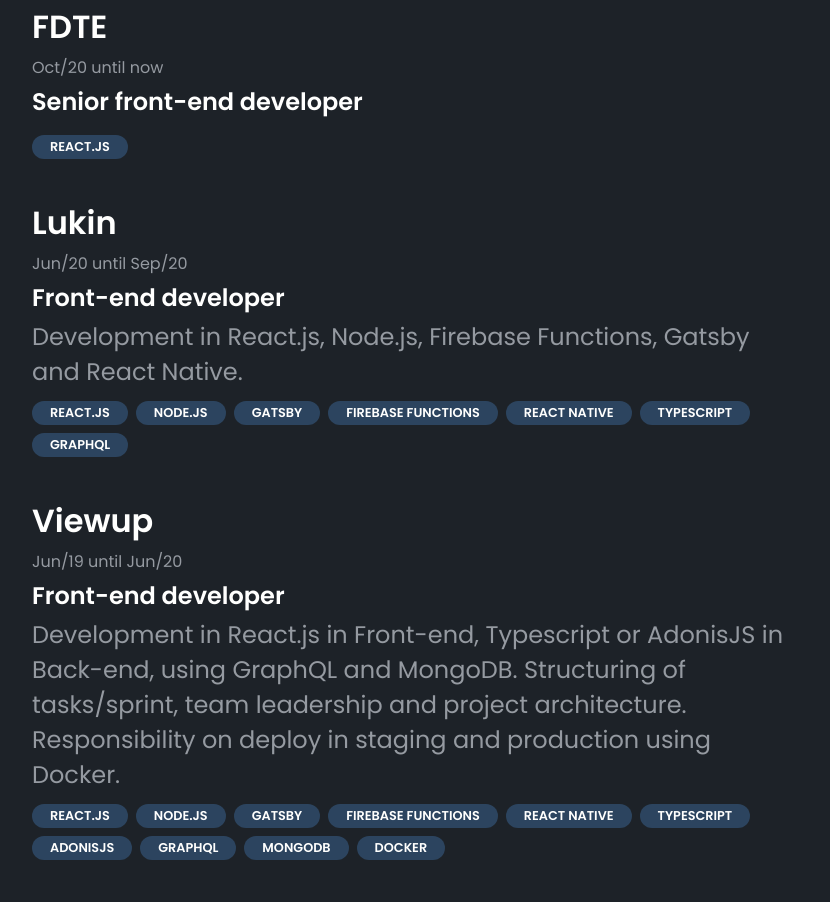
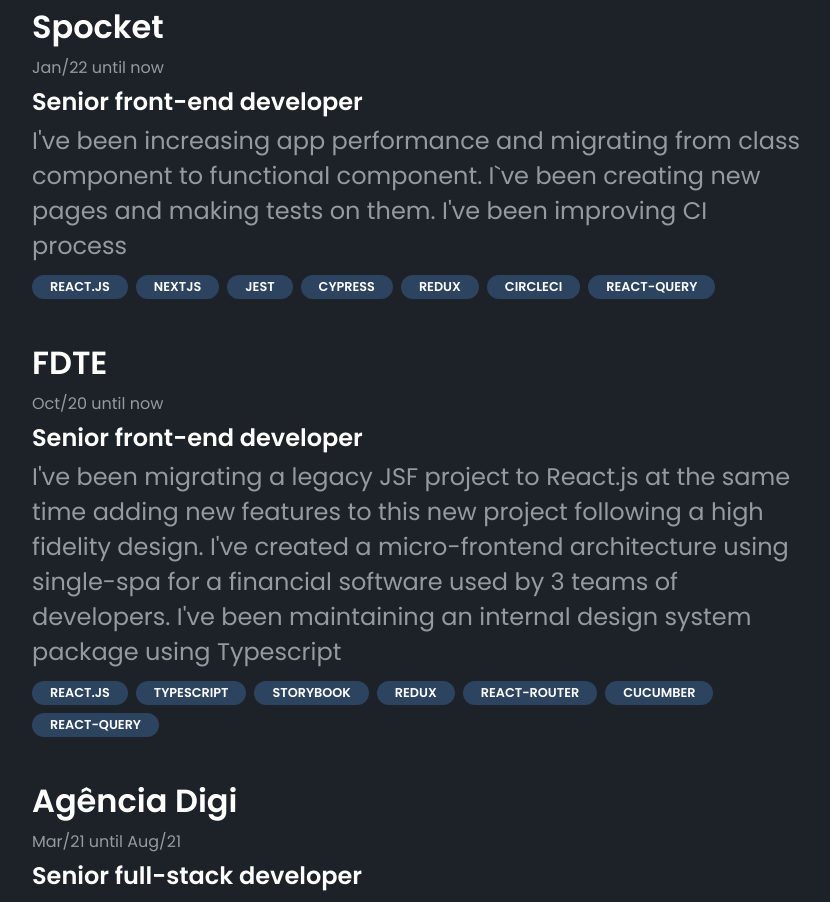
Before and after one commit to EduSantosBrito/portfolio-nextjs, a Next.js app: page / in a window 1280 px wide. Shown: the part 1100-2002 px from the top of the page, without its empty margins (224-1054 px from the left). Built offline with nearby package versions, Linux system fonts and the light colour scheme.

Commit message:
feat: include new experiences

```diff
--- a/components/Experiences/index.tsx
+++ b/components/Experiences/index.tsx
@@ -4,13 +4,54 @@ import ExperiencesLayout from './layout';
 
 const Experiences = () => {
     const experiences: Experience[] = [
-        { company: 'FDTE', jobTitle: 'Senior front-end developer', startDate: 'Oct/20', techs: [{ title: 'React.js' }] },
+        {
+            company: 'Spocket',
+            jobTitle: 'Senior front-end developer',
+            description:
+                "I've been increasing app performance and migrating from class component to functional component. I`ve been creating new pages and making tests on them. I've been improving CI process",
+            startDate: 'Jan/22',
+            techs: [
+                { title: 'React.js' },
+                { title: 'Nextjs' },
+                { title: 'Jest' },
+                { title: 'Cypress' },
+                { title: 'Redux' },
+                { title: 'CircleCI' },
+                { title: 'React-Query' },
+            ],
+        },
+        {
+            company: 'FDTE',
+            jobTitle: 'Senior front-end developer',
+            startDate: 'Oct/20',
+            description:
+                "I've been migrating a legacy JSF project to React.js at the same time adding new features to this new project following a high fidelity design. I've created a micro-frontend architecture using single-spa for a financial software used by 3 teams of developers. I've been maintaining an internal design system package using Typescript",
+            techs: [
+                { title: 'React.js' },
+                { title: 'Typescript' },
+                { title: 'Storybook' },
+                { title: 'Redux' },
+                { title: 'React-Router' },
+                { title: 'Cucumber' },
+                { title: 'React-Query' },
+            ],
+        },
+        {
+            company: 'Agência Digi',
+            jobTitle: 'Senior full-stack developer',
+            startDate: 'Mar/21',
+            endDate: 'Aug/21',
+            description:
+                "I've been working together with the product team to migrate an Flutter app to PWA in React with Typescript. I've automated a big weekly process that used .xlsx files to update many databases.",
+            techs: [{ title: 'React.js' }, { title: 'Typescript' }, { title: 'GraphQL' }, { title: 'Node.js' }, { title: 'MongoDB' }],
+        },
         {
             company: 'Lukin',
             jobTitle: 'Front-end developer',
             startDate: 'Jun/20',
             endDate: 'Sep/20',
-            description: 'Development in React.js, Node.js, Firebase Functions, Gatsby and React Native.',
+            description:
+                "I've included new features to the Publiko app environment. I've created an open-source package named gatsby-plugin-gdpr that asks users to accept cookies using key-idb to store data",
             techs: [
                 { title: 'React.js' },
                 { title: 'Node.js' },
@@ -27,7 +68,7 @@ const Experiences = () => {
             startDate: 'Jun/19',
             endDate: 'Jun/20',
             description:
-                'Development in React.js in Front-end, Typescript or AdonisJS in Back-end, using GraphQL and MongoDB.  Structuring of tasks/sprint, team leadership and project architecture. Responsibility on deploy in staging and production using Docker.',
+                "I've created a social analytics platform that asks users to fill a form with several words and generate a social profile from result. I've created a job platform. I've created some open-source packages for the Adonis.js community: adonis-mongodb, adonis-graphql-server, adonis-dropbox and adonis-pagseguro",
             techs: [
                 { title: 'React.js' },
                 { title: 'Node.js' },
@@ -41,14 +82,6 @@ const Experiences = () => {
                 { title: 'Docker' },
             ],
         },
-        {
-            company: 'HANDCOM',
-            jobTitle: 'Front-end developer',
-            startDate: 'Mar/19',
-            endDate: 'Jun/19',
-            description: 'Software development in React.js and maintenance of legacy systems.',
-            techs: [{ title: 'React.js' }],
-        },
     ];
     return <ExperiencesLayout experiences={experiences} />;
 };
```
Also changed, not shown: 1 other file (tests, documents, lock files or other folders).
